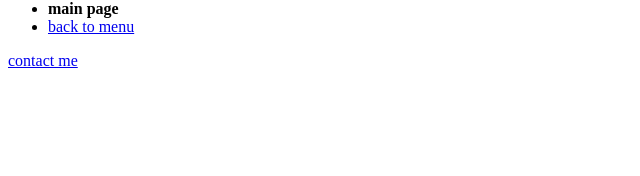
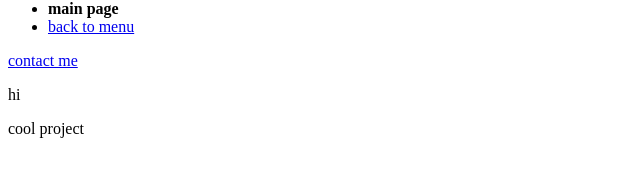
Before and after one commit to justinxu1/practice, a plain HTML site: page index.html in a window 1280 px wide. Shown: the part 468-644 px from the top of the page, without its empty margins (0-640 px from the left). Drawn offline with Linux system fonts and the light colour scheme.

Commit message:
added 2 practice lines

```diff
--- a/index.html
+++ b/index.html
@@ -22,5 +22,7 @@
       <li><a href="navigation-menu.html">back to menu</a></li>
     </ul>
     <p><a href="mailto:2025xuj@myranney.org">contact me</a></p>
+    <p> hi</p>
+    <p> cool project</p>
   </body>
 </html>
```
